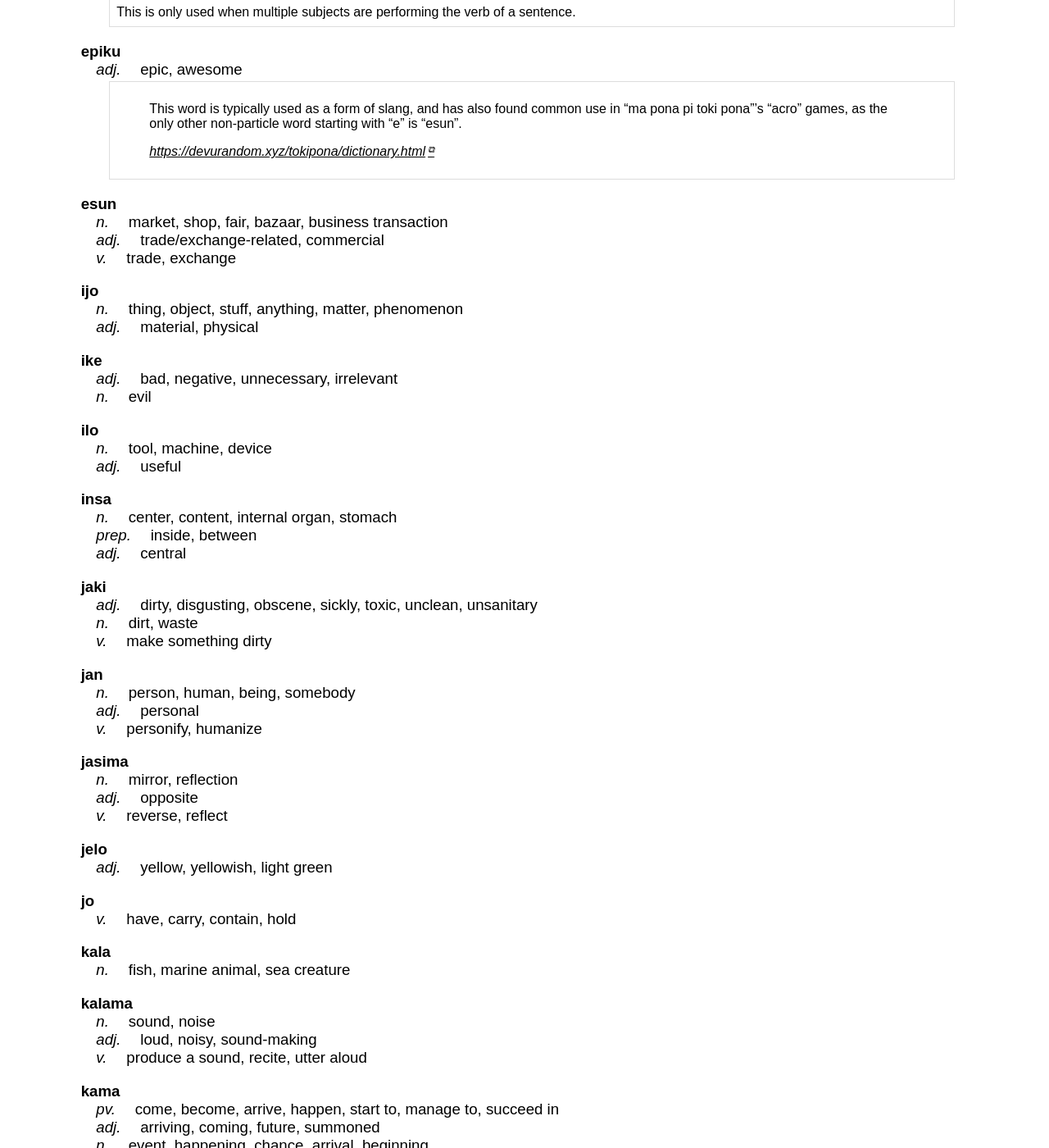
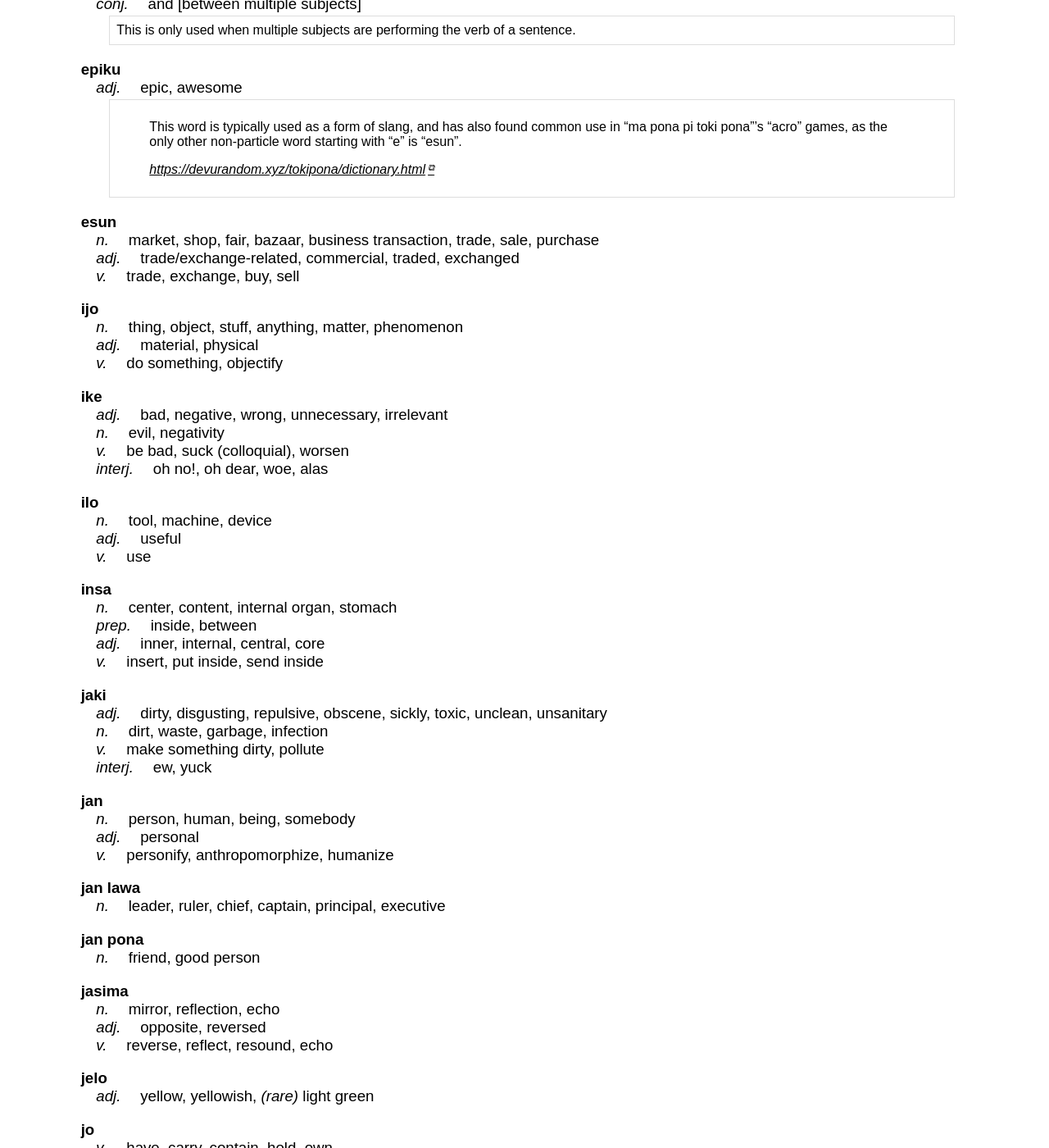
Before and after one commit to Alamantus/robbie.antenesse.net, a Jekyll site: the page tokipona/index.html, which Jekyll copies as it is, in a window 1280 px wide and 1400 px high, scrolled down 1882 px. Shown: the whole window at 82% size. Built offline with Jekyll 4.4.1, drawn with Linux system fonts in a browser that asks for light colours; some of the changed text lies outside the part shown.

Commit message:
Add more toki pona words & definitions through letter k from Wikitionary

```diff
--- a/tokipona/index.html
+++ b/tokipona/index.html
@@ -65,12 +65,13 @@
 		<dd>
 			<abbr title="adjective">adj.</abbr> no, not, none, empty<br>
 			<abbr title="noun">n.</abbr> nothing, negation, zero<br>
+			<abbr title="verb">v.</abbr> do nothing, nullify, annihilate<br>
 			<abbr title="interjection">interj.</abbr> no!
 		</dd>
 
 		<dt id="alasa">alasa</dt>
 		<dd>
-			<abbr title="verb">v.</abbr> hunt, forage, gather, harvest
+			<abbr title="verb">v.</abbr> hunt (violently <em>or</em> nonviolently), forage, gather, harvest, search
 		</dd>
 
 		<dt id="ale-ali">ale / ali</dt>
@@ -143,70 +145,89 @@
 
 		<dt id="esun">esun</dt>
 		<dd>
-			<abbr title="noun">n.</abbr> market, shop, fair, bazaar, business transaction<br>
-			<abbr title="adjective">adj.</abbr> trade/exchange-related, commercial<br>
-			<abbr title="verb">v.</abbr> trade, exchange
+			<abbr title="noun">n.</abbr> market, shop, fair, bazaar, business transaction, trade, sale, purchase<br>
+			<abbr title="adjective">adj.</abbr> trade/exchange-related, commercial, traded, exchanged<br>
+			<abbr title="verb">v.</abbr> trade, exchange, buy, sell
 		</dd>
 
 		<dt id="ijo">ijo</dt>
 		<dd>
 			<abbr title="noun">n.</abbr> thing, object, stuff, anything, matter, phenomenon<br>
-			<abbr title="adjective">adj.</abbr> material, physical
+			<abbr title="adjective">adj.</abbr> material, physical<br>
+			<abbr title="verb">v.</abbr> do something, objectify
 		</dd>
 
 		<dt id="ike">ike</dt>
 		<dd>
-			<abbr title="adjective">adj.</abbr> bad, negative, unnecessary, irrelevant<br>
-			<abbr title="noun">n.</abbr> evil
+			<abbr title="adjective">adj.</abbr> bad, negative, wrong, unnecessary, irrelevant<br>
+			<abbr title="noun">n.</abbr> evil, negativity<br>
+			<abbr title="verb">v.</abbr> be bad, suck (colloquial), worsen<br>
+			<abbr title="interjection">interj.</abbr> oh no!, oh dear, woe, alas
 		</dd>
 
 		<dt id="ilo">ilo</dt>
 		<dd>
 			<abbr title="noun">n.</abbr> tool, machine, device<br>
-			<abbr title="adjective">adj.</abbr> useful
+			<abbr title="adjective">adj.</abbr> useful<br>
+			<abbr title="verb">v.</abbr> use
 		</dd>
 
 		<dt id="insa">insa</dt>
 		<dd>
 			<abbr title="noun">n.</abbr> center, content, internal organ, stomach<br>
 			<abbr title="preposition">prep.</abbr> inside, between<br>
-			<abbr title="adjective">adj.</abbr> central
+			<abbr title="adjective">adj.</abbr> inner, internal, central, core<br>
+			<abbr title="verb">v.</abbr> insert, put inside, send inside
 		</dd>
 
 		<dt id="jaki">jaki</dt>
 		<dd>
-			<abbr title="adjective">adj.</abbr> dirty, disgusting, obscene, sickly, toxic, unclean, unsanitary<br>
-			<abbr title="noun">n.</abbr> dirt, waste<br>
-			<abbr title="verb">v.</abbr> make something dirty
+			<abbr title="adjective">adj.</abbr> dirty, disgusting, repulsive, obscene, sickly, toxic, unclean, unsanitary<br>
+			<abbr title="noun">n.</abbr> dirt, waste, garbage, infection<br>
+			<abbr title="verb">v.</abbr> make something dirty, pollute<br>
+			<abbr title="interjection">interj.</abbr> ew, yuck
 		</dd>
 
 		<dt id="jan">jan</dt>
 		<dd>
 			<abbr title="noun">n.</abbr> person, human, being, somebody<br>
 			<abbr title="adjective">adj.</abbr> personal<br>
-			<abbr title="verb">v.</abbr> personify, humanize
+			<abbr title="verb">v.</abbr> personify, anthropomorphize, humanize
+		</dd>
+
+		<dt id="jan">jan lawa</dt>
+		<dd>
+			<abbr title="noun">n.</abbr> leader, ruler, chief, captain, principal, executive
+		</dd>
+
+		<dt id="jan">jan pona</dt>
+		<dd>
+			<abbr title="noun">n.</abbr> friend, good person
 		</dd>
 
 		<dt id="jasima">jasima</dt>
 		<dd>
-			<abbr title="noun">n.</abbr> mirror, reflection<br>
-			<abbr title="adjective">adj.</abbr> opposite<br>
-			<abbr title="verb">v.</abbr> reverse, reflect
+			<abbr title="noun">n.</abbr> mirror, reflection, echo<br>
+			<abbr title="adjective">adj.</abbr> opposite, reversed<br>
+			<abbr title="verb">v.</abbr> reverse, reflect, resound, echo
 		</dd>
 
 		<dt id="jelo">jelo</dt>
 		<dd>
-			<abbr title="adjective">adj.</abbr> yellow, yellowish, light green
+			<abbr title="adjective">adj.</abbr> yellow, yellowish, <em>(rare)</em> light green
 		</dd>
 
 		<dt id="jo">jo</dt>
 		<dd>
-			<abbr title="verb">v.</abbr> have, carry, contain, hold
+			<abbr title="verb">v.</abbr> have, carry, contain, hold, own<br>
+			<abbr title="noun">n.</abbr> possession (something you own), contents<br>
+			<abbr title="adjective">adj.</abbr> carried, contained, possessed, owned
 		</dd>
 
 		<dt id="kala">kala</dt>
 		<dd>
-			<abbr title="noun">n.</abbr> fish, marine animal, sea creature
+			<abbr title="noun">n.</abbr> fish, marine animal, sea creature<br>
+			<abbr title="adjective">adj.</abbr> aquatic, marine
 		</dd>
 
 		<dt id="kalama">kalama</dt>
@@ -229,6 +250,11 @@
 			<abbr title="verb">v.</abbr> receive, get, take, obtain
 		</dd>
 
+		<dt id="kama-jo">kama pona</dt>
+		<dd>
+			<abbr title="greeting">greeting</abbr> welcome
+		</dd>
+
 		<dt id="kama-sona">kama sona</dt>
 		<dd>
 			<abbr title="verb">v.</abbr> learn, study
@@ -255,41 +283,45 @@
 		<dt id="kepeken">kepeken</dt>
 		<dd>
 			<abbr title="verb">v.</abbr> use<br>
-			<abbr title="preposition">prep.</abbr> (do something) using, by means of
+			<abbr title="preposition">prep.</abbr> (do something) using, by means of<br>
+			<abbr title="noun">n.</abbr> a use
 		</dd>
 
 		<dt id="kijetesantakalu">kijetesantakalu</dt>
 		<dd>
-			<abbr title="noun">n.</abbr> raccoon, skunk, weasel, otter, musteloid (joke word)
+			<abbr title="noun">n.</abbr> <em>(joke word)</em> raccoon, skunk, weasel, otter, musteloid
 		</dd>
 
 		<dt id="kili">kili</dt>
 		<dd>
-			<abbr title="noun">n.</abbr> fruit, vegetable<br>
-			<abbr title="noun">n.</abbr> <em>(old)</em> mushroom
+			<abbr title="noun">n.</abbr> fruit, vegetable, nut, result, offspring, product<br>
+			<abbr title="noun">n.</abbr> <em>(old)</em> mushroom<br>
+			<abbr title="verb">v.</abbr> result, fruiten
 		</dd>
 
 		<dt id="kin">kin</dt>
 		<dd>
-			<abbr title="adverb">adv.</abbr> also, too, even, indeed [emphasizes the word(s) before]
+			<abbr title="adverb">adv.</abbr> also, too, even, indeed [emphasizes the word(s) before]<br>
+			<abbr title="interjection">interj.</abbr> me too, indeed, really
 		</dd>
 
 		<dt id="kipisi">kipisi</dt>
 		<dd>
-			<abbr title="verb">v.</abbr> cut, divide<br>
-			<abbr title="noun">n.</abbr> division, part
+			<abbr title="verb">v.</abbr> cut, divide, split, sever<br>
+			<abbr title="noun">n.</abbr> division, part, piece, portion
 		</dd>
 
 		<dt id="kiwen">kiwen</dt>
 		<dd>
-			<abbr title="noun">n.</abbr> hard object, metal, stone, solid<br>
-			<abbr title="adjective">adj.</abbr> hard, metallic, solid
+			<abbr title="noun">n.</abbr> hard object, metal, stone, solid, wood, bone, plastic<br>
+			<abbr title="adjective">adj.</abbr> hard, touch, metallic, solid, stone, rocky
 		</dd>
 
 		<dt id="ko">ko</dt>
 		<dd>
-			<abbr title="noun">n.</abbr> clay, dough, paste, powder<br>
-			<abbr title="adjective">adj.</abbr> semi-solid
+			<abbr title="noun">n.</abbr> clay, dough, paste, powder, clot, clump<br>
+			<abbr title="adjective">adj.</abbr> semi-solid, squishy, powdery<br>
+			<abbr title="verb">v.</abbr> stick, cling, squash, pulverize
 		</dd>
 
 		<dt id="kokosila">kokosila</dt>
@@ -312,8 +345,9 @@
 
 		<dt id="kule">kule</dt>
 		<dd>
-			<abbr title="adjective">adj.</abbr> colourful, pigmented, painted<br>
-			<abbr title="noun">n.</abbr> color
+			<abbr title="adjective">adj.</abbr> colourful, pigmented, painted, of or related to the LGBTQ+ community<br>
+			<abbr title="noun">n.</abbr> color<br>
+			<abbr title="verb">v.</abbr> color, paint
 		</dd>
 
 		<dt id="kulupu">kulupu</dt>
@@ -410,6 +444,16 @@
 			<abbr title="noun">n.</abbr> truth, life, existence<br>
 			<abbr title="adjective">adj.</abbr> real, true, present, existing<br>
 			<abbr title="verb">v.</abbr> exist, be awake
+		</dd>
+
+		<dt id="lon">lon seme</dt>
+		<dd>
+			<abbr title="question">q.</abbr> where is, what is<br>
+			<aside>
+				Used as the verb and direct object asking about the subject, i.e.<br>
+				<q>tomo telo li lon seme?</q> = <q>where is the washroom?</q><br>
+				(from <cite><a href="https://en.wiktionary.org/wiki/Appendix:Toki_Pona/tomo_telo_li_lon_seme?" target="_blank" rel="nofollow"> https://en.wiktionary.org/wiki/Appendix:Toki_Pona/tomo_telo_li_lon_seme?</a></cite>)
+			</aside>
 		</dd>
 
 		<dt id="luka">luka</dt>
```
Also changed, not shown: other parts of tokipona/index.html (+10 -6 lines).
